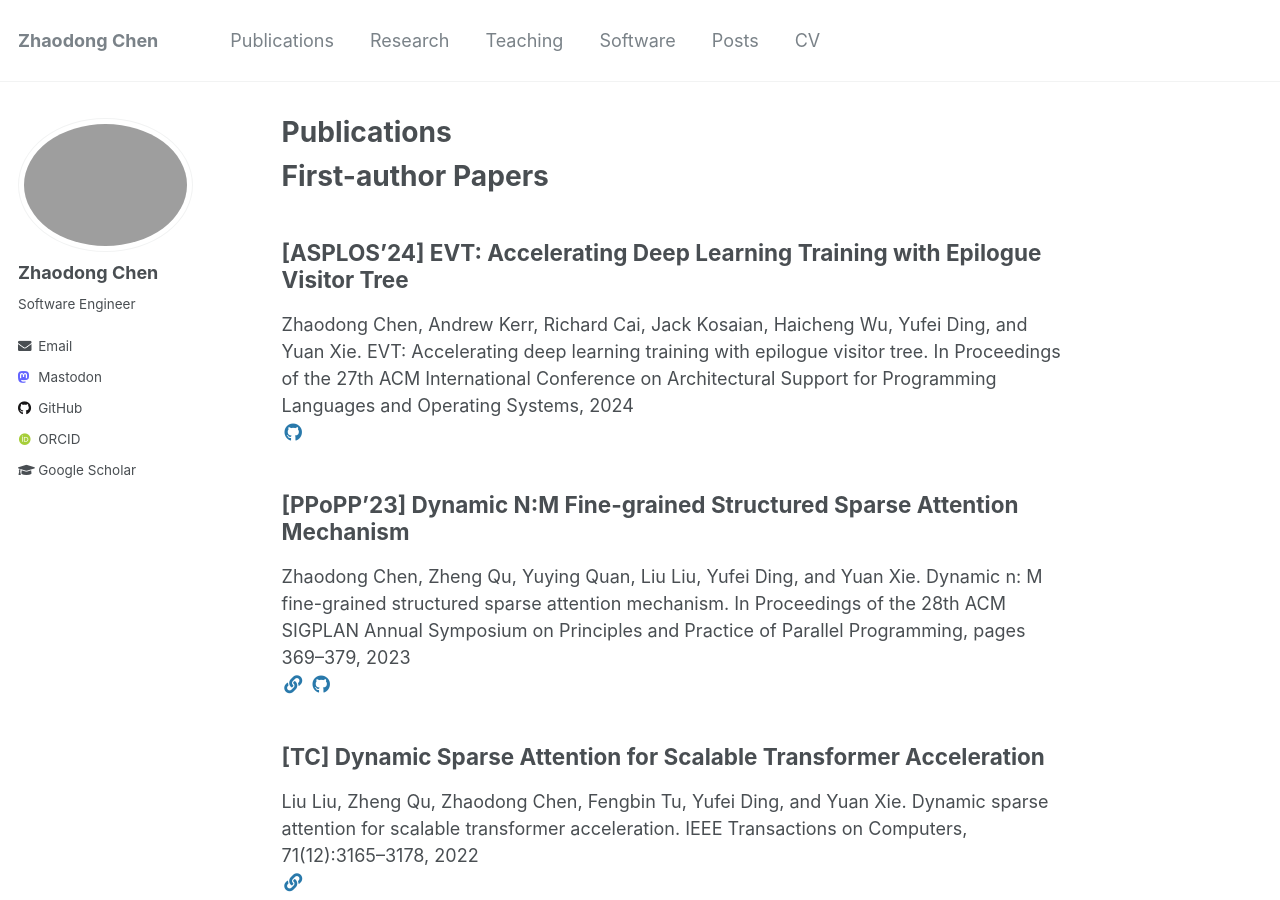
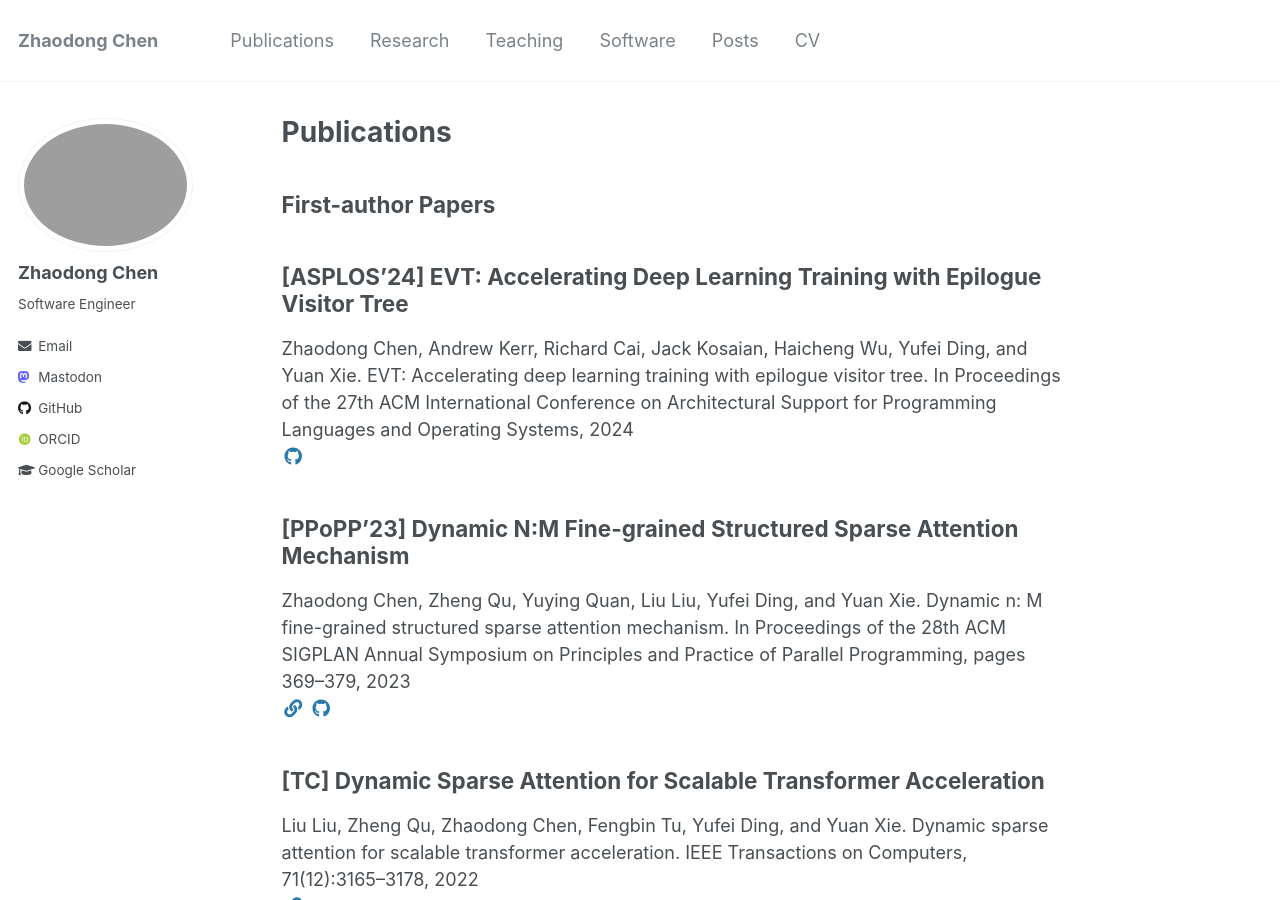
Before and after one commit to apuaaChen/zhaodong_chen, a Jekyll site: the page built from _pages/publications.md, in a window 1280 px wide and 900 px high. Built offline with Jekyll 4.4.1, drawn with Linux system fonts in a browser that asks for light colours; some web fonts are replaced.

```diff
--- a/_pages/publications.md
+++ b/_pages/publications.md
@@ -5,7 +5,7 @@ permalink: /publications/
 author_profile: true
 ---
 
-# First-author Papers
+## First-author Papers
 
 {% if author.googlescholar %}
   You can also find my articles on <u><a href="{{author.googlescholar}}">my Google Scholar profile</a>.</u>
@@ -17,7 +17,7 @@ author_profile: true
   {% include archive-single.html %}
 {% endfor %}
 
-# Co-authored Papers
+## Co-authored Papers
 
 {% for post in site.coauthor reversed %}
   {% include archive-single.html %}
```
